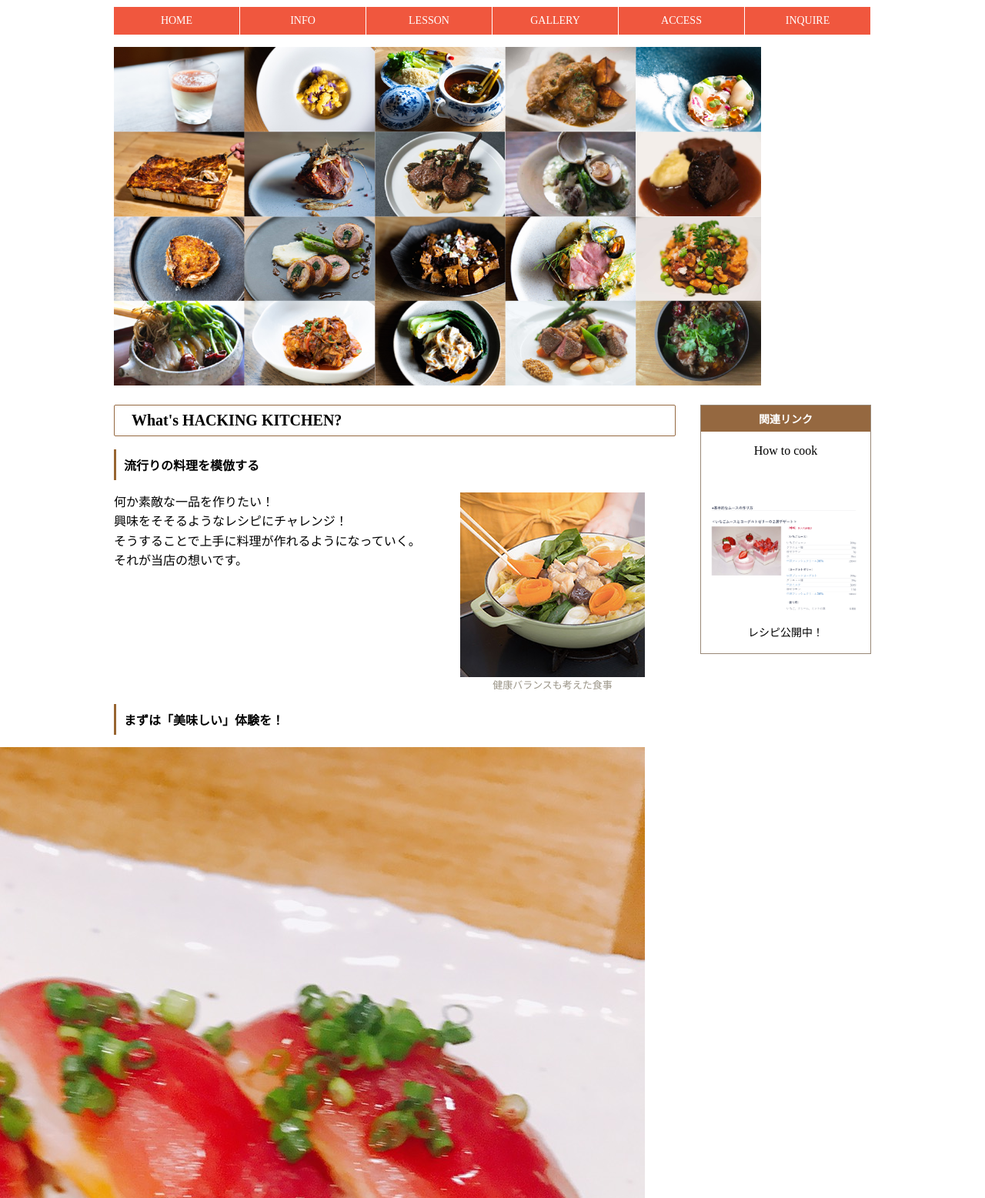
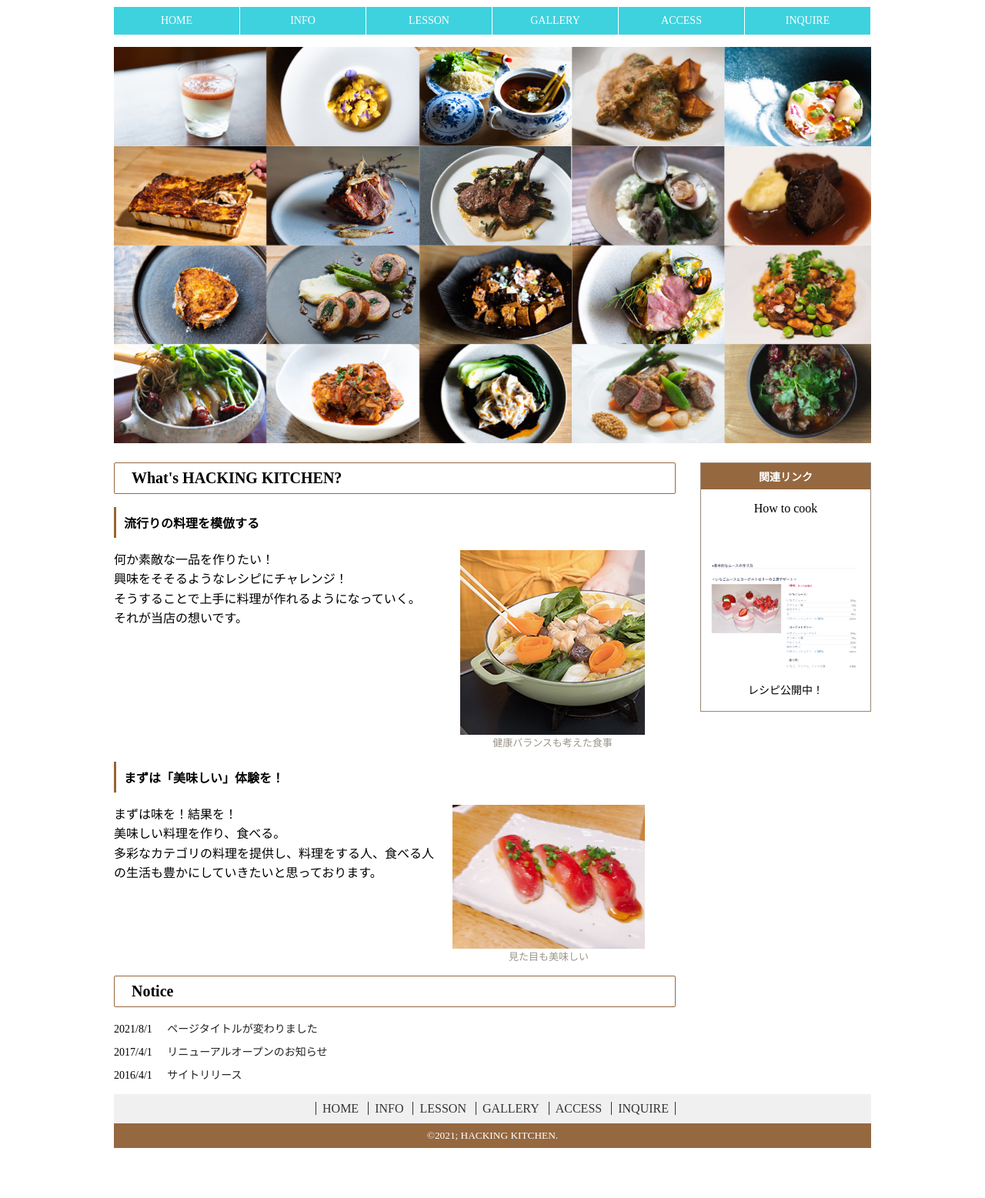
Before and after one commit to ort13745/cooking, a plain HTML site: page index.html in a window 1280 px wide. Shown: the part 43-1600 px from the top of the page at 77% size. After the commit the page ends 1535 px from the top, so only its background shows below. Drawn offline with Linux system fonts and the light colour scheme.

Commit message:
Update main.css

```diff
--- a/main.css
+++ b/main.css
@@ -66,7 +66,7 @@ header h1 {
 }
 
 .global_navi  li a {
-  background-color :#f0573e;
+  background-color :#3dd2de;
   padding: 10px 16px;
   color: #ffffff;
   text-align: center;
@@ -76,15 +76,15 @@ header h1 {
 }
 
 .global_navi ul li.current a {
-  background-color: #fa9786;
+  background-color: #faf744;
 }
 
 .global_navi ul li a:hover {
-  background-color: #fa9786;
+  background-color: #faf744;
 }
 
 .top-image {
-  height: 440px;
+  max-width: 984px;
   margin : 0 auto 25px;
 }
 
@@ -125,6 +125,10 @@ header h1 {
 .news li a {
   color: #222222;
   margin-left: 16px;
+}
+
+.news-content {
+  font-size: 14px;
 }
 
 .sideber {
@@ -191,7 +195,7 @@ footer {
   padding-right: 8px;
 }
 
-.image {
+.capture {
   max-width: 250px;
 }
 
```
